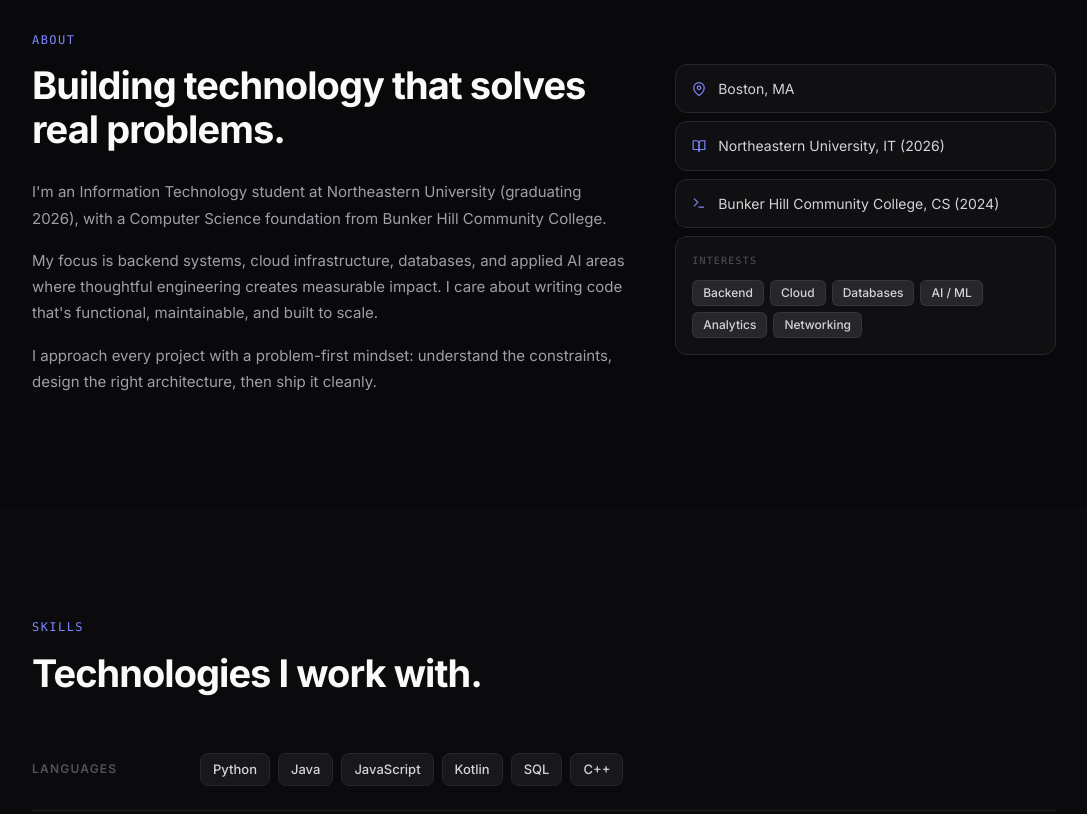
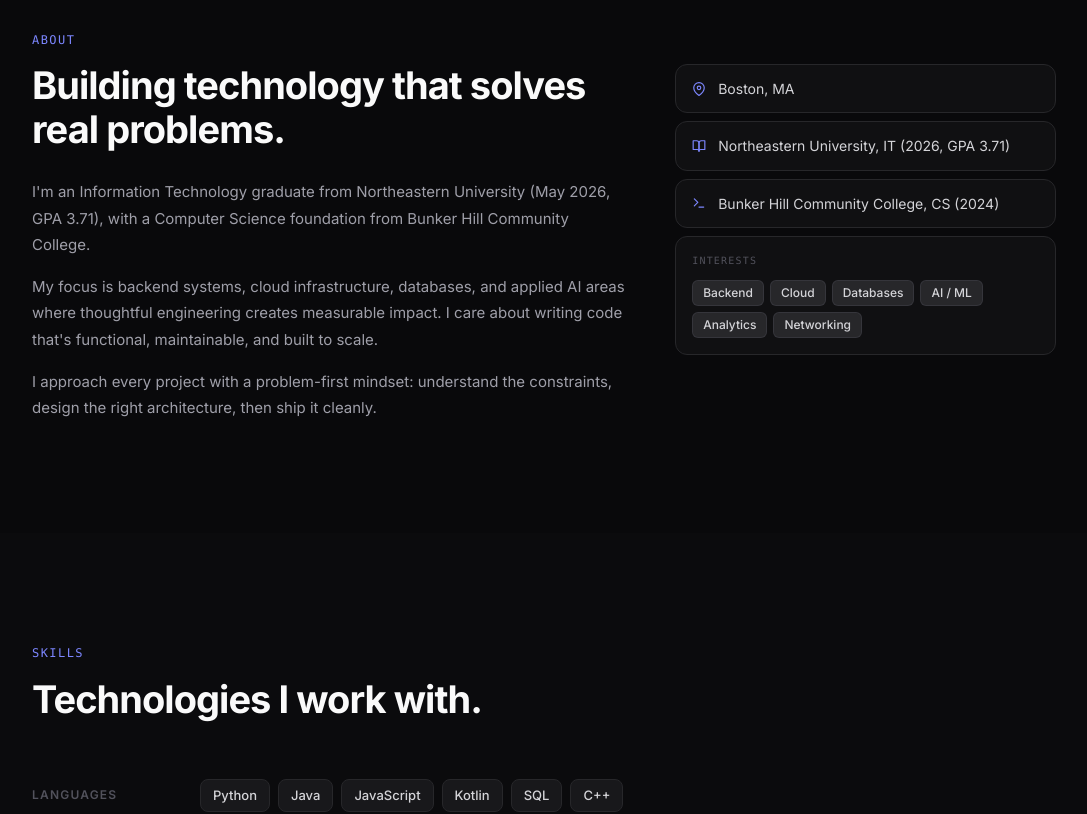
Before and after one commit to Diwan01/portfolio, a React (Vite) app: page / in a window 1280 px wide. Shown: the part 880-1694 px from the top of the page, without its empty margins (96-1183 px from the left). Built offline with nearby package versions, Linux system fonts and the light colour scheme.

Commit message:
Update graduation status to May 2026 with GPA 3.71

```diff
--- a/src/components/About.jsx
+++ b/src/components/About.jsx
@@ -3,7 +3,7 @@ import { FiMapPin, FiBookOpen, FiTerminal } from 'react-icons/fi'
 
 const highlights = [
   { Icon: FiMapPin, label: 'Boston, MA' },
-  { Icon: FiBookOpen, label: 'Northeastern University, IT (2026)' },
+  { Icon: FiBookOpen, label: 'Northeastern University, IT (2026, GPA 3.71)' },
   { Icon: FiTerminal, label: 'Bunker Hill Community College, CS (2024)' },
 ]
 
@@ -40,7 +40,7 @@ export default function About() {
             </h2>
             <div className="space-y-4 text-zinc-500 dark:text-zinc-400 leading-[1.75] text-[15px]">
               <p>
-                I'm an Information Technology student at Northeastern University (graduating 2026),
+                I'm an Information Technology graduate from Northeastern University (May 2026, GPA 3.71),
                 with a Computer Science foundation from Bunker Hill Community College.
               </p>
               <p>
--- a/src/components/Experience.jsx
+++ b/src/components/Experience.jsx
@@ -7,7 +7,7 @@ const education = [
     degree: 'B.S. Information Technology',
     period: '2024 to 2026',
     location: 'Boston, MA',
-    tag: 'Expected May 2026',
+    tag: 'Graduated May 2026 · GPA 3.71',
     tagColor: 'indigo',
     highlights: [
       'Focus: cloud infrastructure, databases, IT systems, and security',
```
